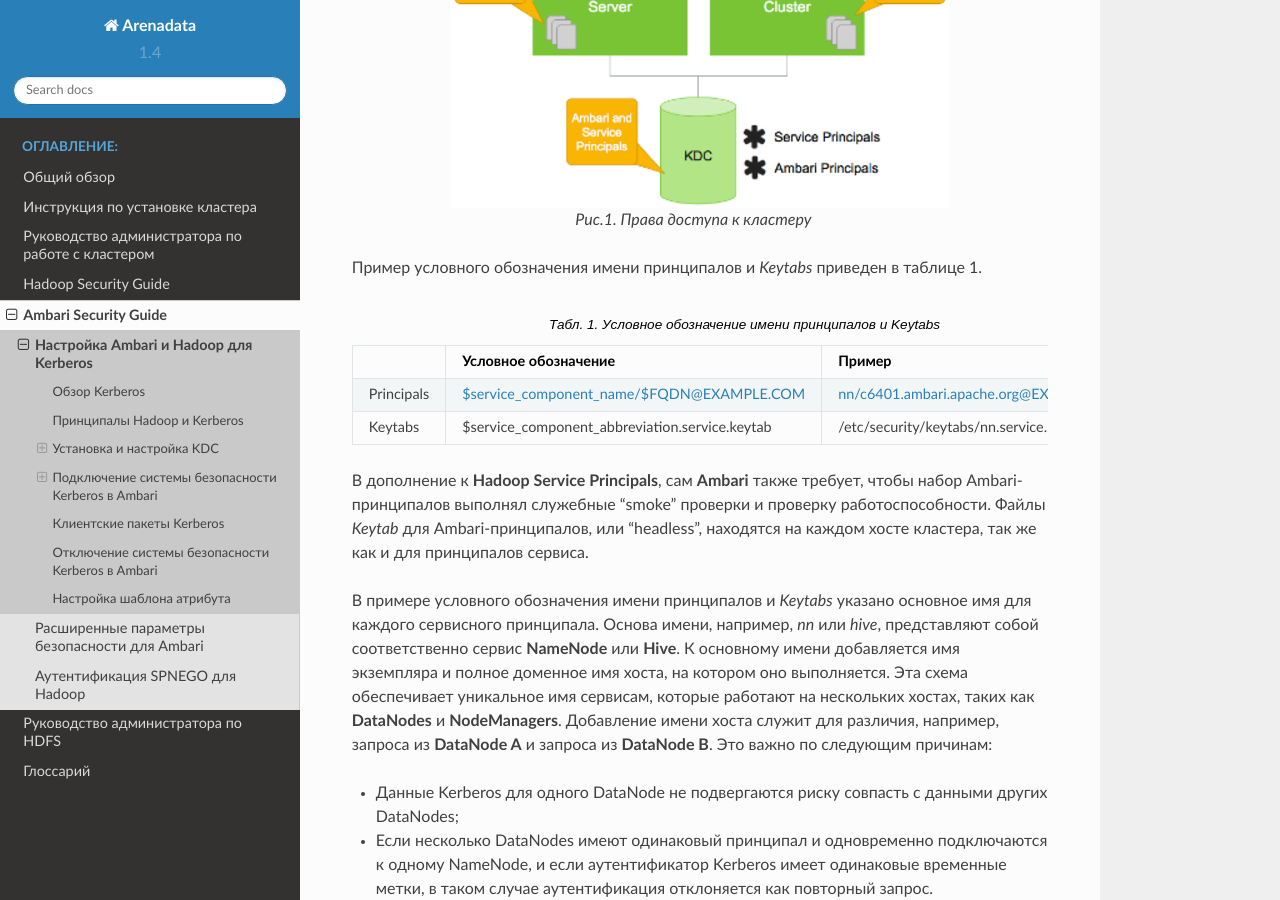
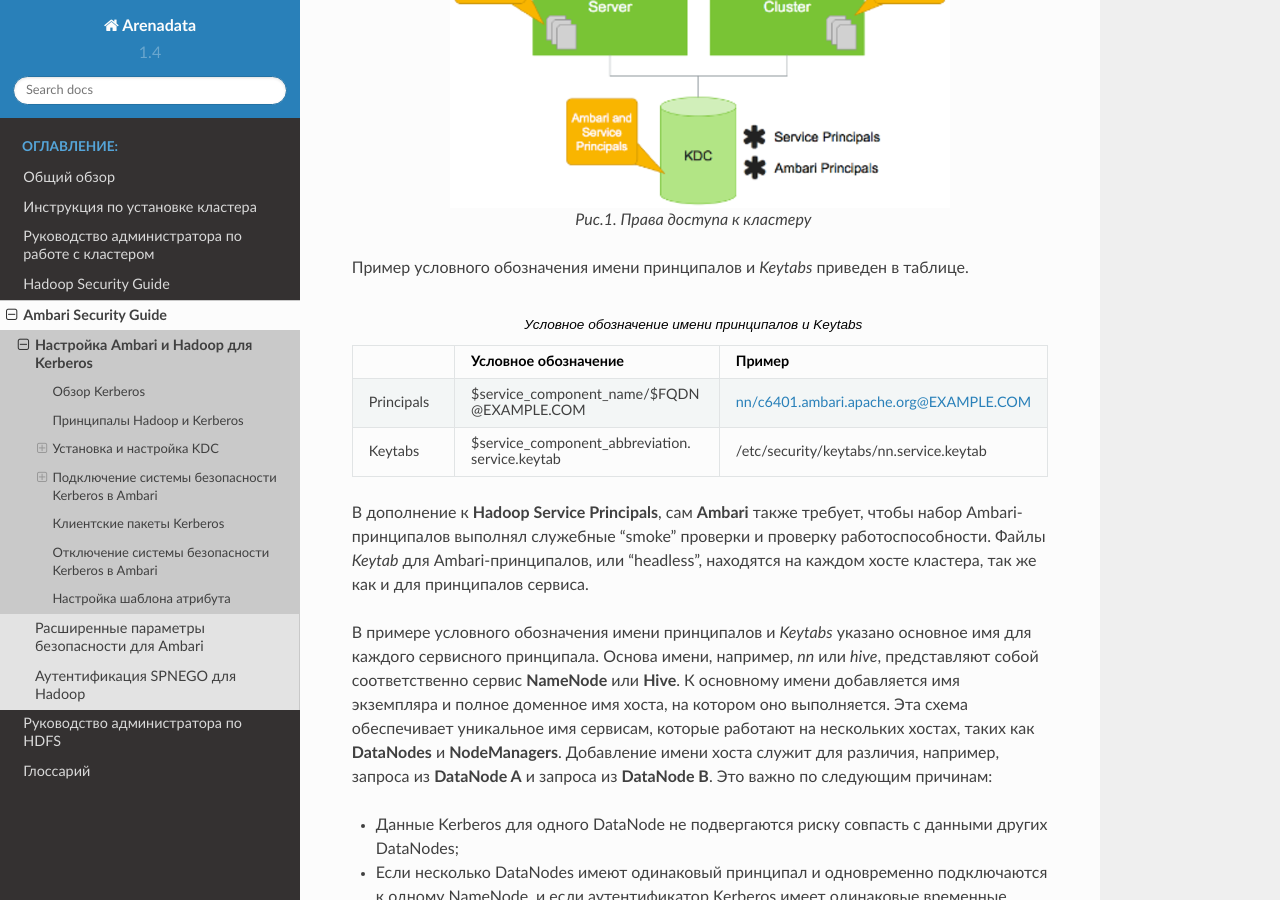
Before and after one commit to arenadata/docs_adps, a Sphinx documentation site: the page built from source/SecurityAmbari/config.rst, in a window 1280 px wide and 900 px high, scrolled down 1983 px. Built offline with Sphinx 7.4.7 and the Read the Docs theme 2.0.0, drawn with Linux system fonts in a browser that asks for light colours.

Commit message:
Update config.rst

```diff
--- a/source/SecurityAmbari/config.rst
+++ b/source/SecurityAmbari/config.rst
@@ -75,15 +75,15 @@
 
    Рис.1. Права доступа к кластеру
 
-Пример условного обозначения имени принципалов и *Keytabs* приведен в таблице 1.
+Пример условного обозначения имени принципалов и *Keytabs* приведен в таблице.
 
 
-.. csv-table:: Табл. 1. Условное обозначение имени принципалов и Keytabs
+.. csv-table:: Условное обозначение имени принципалов и Keytabs
    :header: " ", "Условное обозначение", "Пример"
    :widths: 10, 20, 20
 
-   "Principals", "$service_component_name/$FQDN@EXAMPLE.COM", "nn/c6401.ambari.apache.org@EXAMPLE.COM"
-   "Keytabs", "$service_component_abbreviation.service.keytab", "/etc/security/keytabs/nn.service.keytab"
+   "Principals", "$service_component_name/$FQDN |br| @EXAMPLE.COM", "nn/c6401.ambari.apache.org@EXAMPLE.COM"
+   "Keytabs", "$service_component_abbreviation. |br| service.keytab", "/etc/security/keytabs/nn.service.keytab"
 
 
 В дополнение к **Hadoop Service Principals**, сам **Ambari** также требует, чтобы набор Ambari-принципалов выполнял
```
